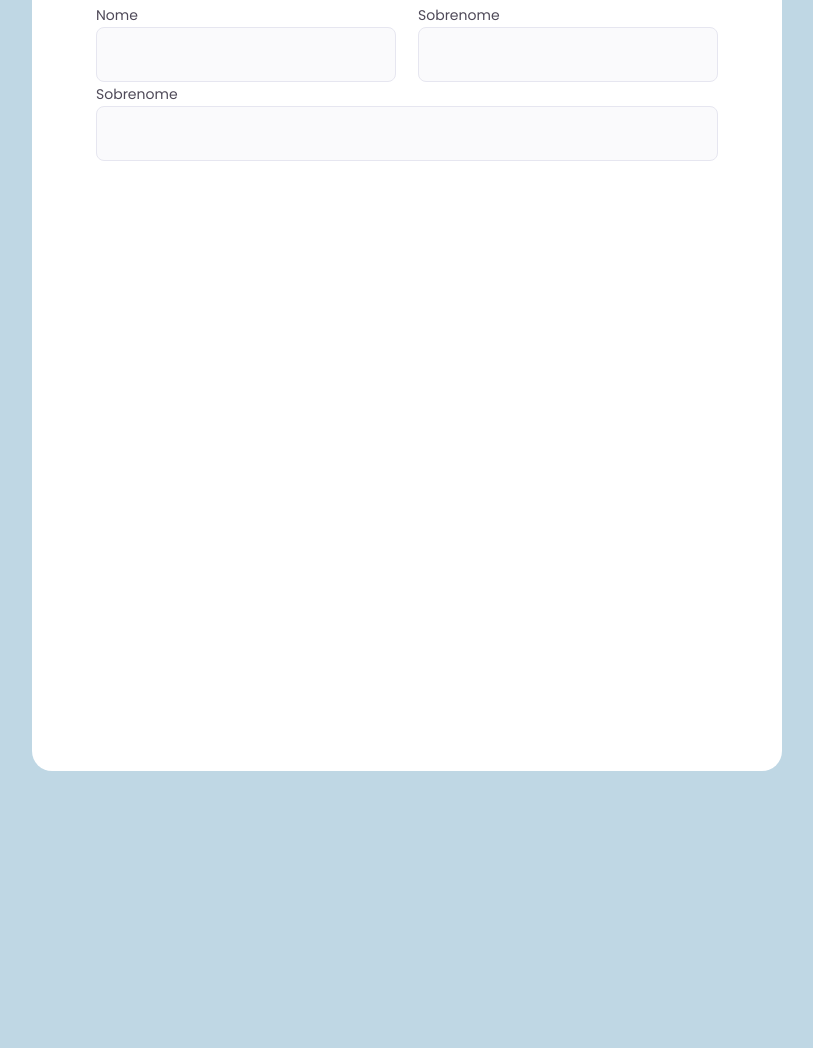
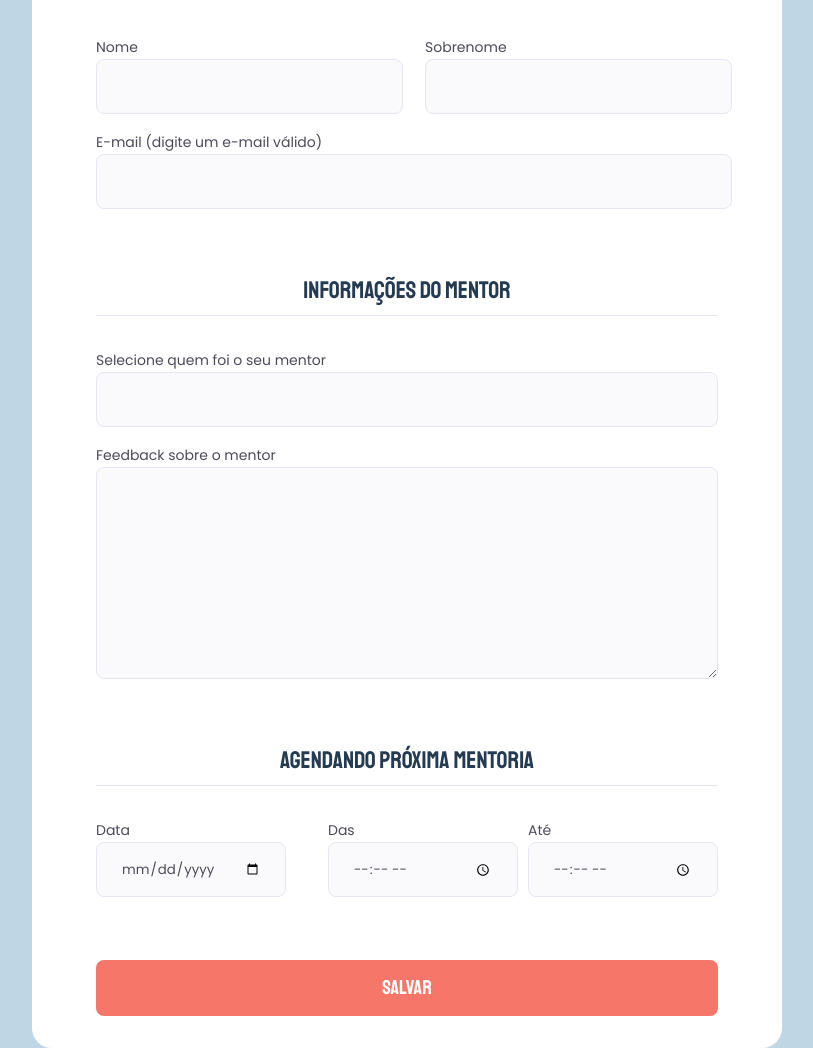
Before and after one commit to tavzera/Curso-Explorer-10-Rocketseat, a plain HTML site: page Nivel 03/Stage/Código desafio - Fase 02/index.html in a window 1280 px wide. Shown: the part 494-1542 px from the top of the page, without its empty margins (233-1046 px from the left). Before the commit the page ends 1265 px from the top, so only its background shows below. Drawn offline with Linux system fonts and the light colour scheme.

Commit message:
Adicionando o Desafio Bonus. Falta corrigir alguns BUGS

```diff
--- a/Nivel 03/Stage/Código desafio - Fase 02/index.html
+++ b/Nivel 03/Stage/Código desafio - Fase 02/index.html
@@ -28,20 +28,71 @@
           <h1>Informações pessoais</h1>
         </div>
         <fieldset>
-          <div class="input-group">
-            <div class="input-wrapper">
-              <label for="user-name">Nome</label>
-              <input type="text" id="user-name"/>
+          <div class="fieldset-wrapper">
+            <div class="input-group">
+
+              <div class="input-wrapper">
+                <label for="user-name">Nome</label>
+                <input type="text" id="user-name">
+              </div>
+
+              <div class="input-wrapper">
+                <label for="user-surname">Sobrenome</label>
+                <input type="text" id="user-surname">
+
+              </div>
             </div>
-            <div class="input-wrapper">
-              <label for="user-surname">Sobrenome</label>
-              <input type="text" id="user-surname"/>
+            <div class="input-group">
+              <div class="input-wrapper">
+                <label for="user-email">E-mail <span>(digite um e-mail válido)</span></label>
+                <input type="mail" id="user-email">
+              </div>
             </div>
           </div>
-          <div class="input-wrapper">
-            <label for="user-surname">Sobrenome</label>
-            <input type="text" id="user-surname"/>
+        </fieldset>
+
+        <fieldset>
+          <legend>INFORMAÇÕES DO MENTOR</legend>
+          <div class="fieldset-wrapper">
+            <div class="input-group">
+              <div class="input-wrapper col-2">
+                <label for="user-name">Selecione quem foi o seu mentor</label>
+                <input type="text" id="user-name">
+              </div>
+            </div>
+            <div class="input-group">
+              <div class="input-wrapper">
+                <label for="user-info">Feedback sobre o mentor</label>
+                <textarea name="info-mentor" id="user-info" cols="30" rows="10"></textarea>
+              </div>
+            </div>
           </div>
+        </fieldset>
+
+        <fieldset>
+          <legend>AGENDANDO PRÓXIMA MENTORIA</legend>
+          <div class="fieldset-wrapper">
+            <div class="wrapper-date">
+              <div class="col-3">
+                <div class="input-wrapper">
+                  <label for="mentory-date">Data</span></label>
+                  <input type="date" id="mentory-date">
+                </div>
+                <div class="input-wrapper">
+                  <label for="mentory-begin">Das</label>
+                  <input type="time" id="mentory-begin">
+                </div>
+                <div class="input-wrapper">
+                  <label for="mentory-end">Até</label>
+                  <input type="time" id="mentory-mentor">
+                </div>
+              </div>
+            </div>
+          </div>
+
+          <button>
+            Salvar
+          </button>
         </fieldset>
       </form>
     </main>
--- a/Nivel 03/Stage/Código desafio - Fase 02/style.css
+++ b/Nivel 03/Stage/Código desafio - Fase 02/style.css
@@ -6,11 +6,17 @@
   box-sizing: border-box;
 }
 
-body {
+body,
+input,
+textarea,
+select,
+button  {
   top: 0;
   left: 0;
   background: #BFD7E4;
+
   font-family: 'Poppins', sans-serif;
+  color: #4E4958;
 }
 
 body::before{
@@ -89,12 +95,21 @@ form {
   height: 100%;
   background: #FFFFFF;
   border-radius: 20px;
+
+  display: flex;
+  flex-direction: column;
+  gap: 32px;
 }
 
-form fieldset {
+fieldset {
   border: none;
-  height: 100vh;
   padding: 32px 64px;
+}
+
+.fieldset-wrapper {
+  display: flex;
+  flex-direction: column;
+  gap: 16px;
 }
 
 form .title-form {
@@ -118,33 +133,96 @@ form .title-form h1 {
 
   color: #FFFFFF;
 }
+fieldset legend {
+  width: 100%;
 
-form .input-group {
+  font-family: 'Staatliches';
+  font-style: normal;
+  font-weight: 400;
+  font-size: 24px;
+  line-height: 34px;
+
+  color: #253B51;
+
+  border-bottom: 1px solid #E6E6F0;
+  padding-bottom: 8px;
+
+  text-align: center;
+}
+
+.input-group  {
   display: flex;
   gap: 22px;
 }
 
-form  .input-wrapper {
+.input-wrapper {
+  width: 100%;
   display: flex;
   flex-direction: column;
-  width: 100%;
 }
 
-form .input-wrapper label {
+.input-wrapper label {
   font-family: 'Poppins';
   font-style: normal;
   font-weight: 400;
   font-size: 14px;
   line-height: 24px;
-  /* identical to box height, or 171% */
-
 
   color: #4E4958;
 }
-form  input {
-  height: 55px;
+
+input, textarea{
+
   background: #FAFAFC;
 
   border: 1px solid #E6E6F0;
   border-radius: 8px;
+  padding: 0 24px;
 }
+
+input{
+  height: 55px;
+}
+
+textarea {
+  padding: 5px 8px;
+}
+
+.wrapper-date {
+  display: flex;
+  flex-direction: column;
+  gap: 16px;
+}
+
+.wrapper-date .col-3 {
+  display: flex;
+  gap: 10px;
+}
+
+.wrapper-date .col-3 > :nth-child(1) {
+  width: 100%;
+  margin-right: 32px;
+}
+
+button {
+  display: flex;
+  flex-direction: column;
+  justify-content: center;
+  align-items: center;
+
+  margin-top: 63px;
+  padding: 15px 40px;
+  width: 100%;
+
+  background: #F67669;
+  border-radius: 8px;
+  border: none;
+
+  font-family: 'Staatliches';
+  font-style: normal;
+  font-weight: 400;
+  font-size: 20px;
+  line-height: 26px;
+
+  color: #FFFFFF;
+}
```
